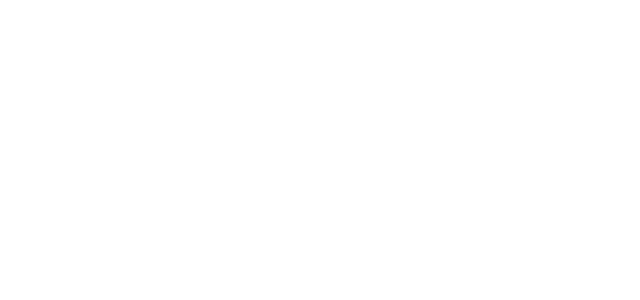
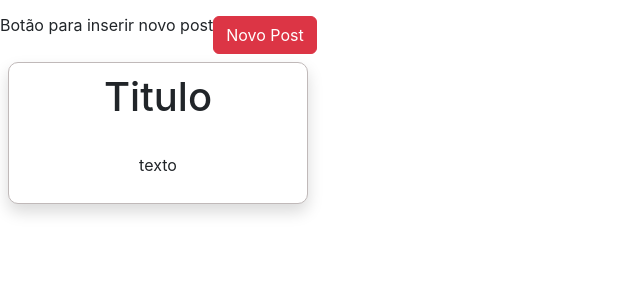
Before and after one commit to lima-bigs/Desafio-Tryitter, a React (Create React App) app in the folder Front-end/tryitter/: page /home in a window 1280 px wide. Before the commit this address had no page. Shown: the top 300 px of the page, without its empty margins (0-640 px from the left). Built offline with nearby package versions, Linux system fonts and the light colour scheme.

Commit message:
Feat: Criando a pagina home e o card

```diff
--- /dev/null
+++ b/Front-end/tryitter/src/Components/Card.jsx
@@ -0,0 +1,13 @@
+import React from 'react';
+
+function Card() {
+  return (
+    <article className="shadow m-2 bg-body card-produto text-center">
+      <h1>Titulo</h1>
+      <img src="" alt="" />
+      <p>texto</p>
+    </article>
+  );
+}
+
+export default Card;
--- /dev/null
+++ b/Front-end/tryitter/src/Pages/Home.jsx
@@ -0,0 +1,19 @@
+import React from 'react';
+import Card from '../Components/Card';
+import Button from '../Components/Button';
+
+function Home() {
+  return (
+    <div>
+      <div>
+        Botão para inserir novo post
+        <Button>Novo Post</Button>
+      </div>
+      <div>
+        <Card />
+      </div>
+    </div>
+  );
+}
+
+export default Home;
--- a/Front-end/tryitter/src/Routes/index.jsx
+++ b/Front-end/tryitter/src/Routes/index.jsx
@@ -2,12 +2,14 @@
 import { Route, Routes } from 'react-router-dom';
 import Login from '../Pages/Login';
 import Cadastro from '../Pages/Cadastro';
+import Home from '../Pages/Home';
 
 function Routers() {
   return (
     <Routes>
       <Route path="/" element={<Login />} />
       <Route path="/cadastro" element={<Cadastro />} />
+      <Route path="/home" element={<Home />} />
     </Routes>
   );
 }
```
